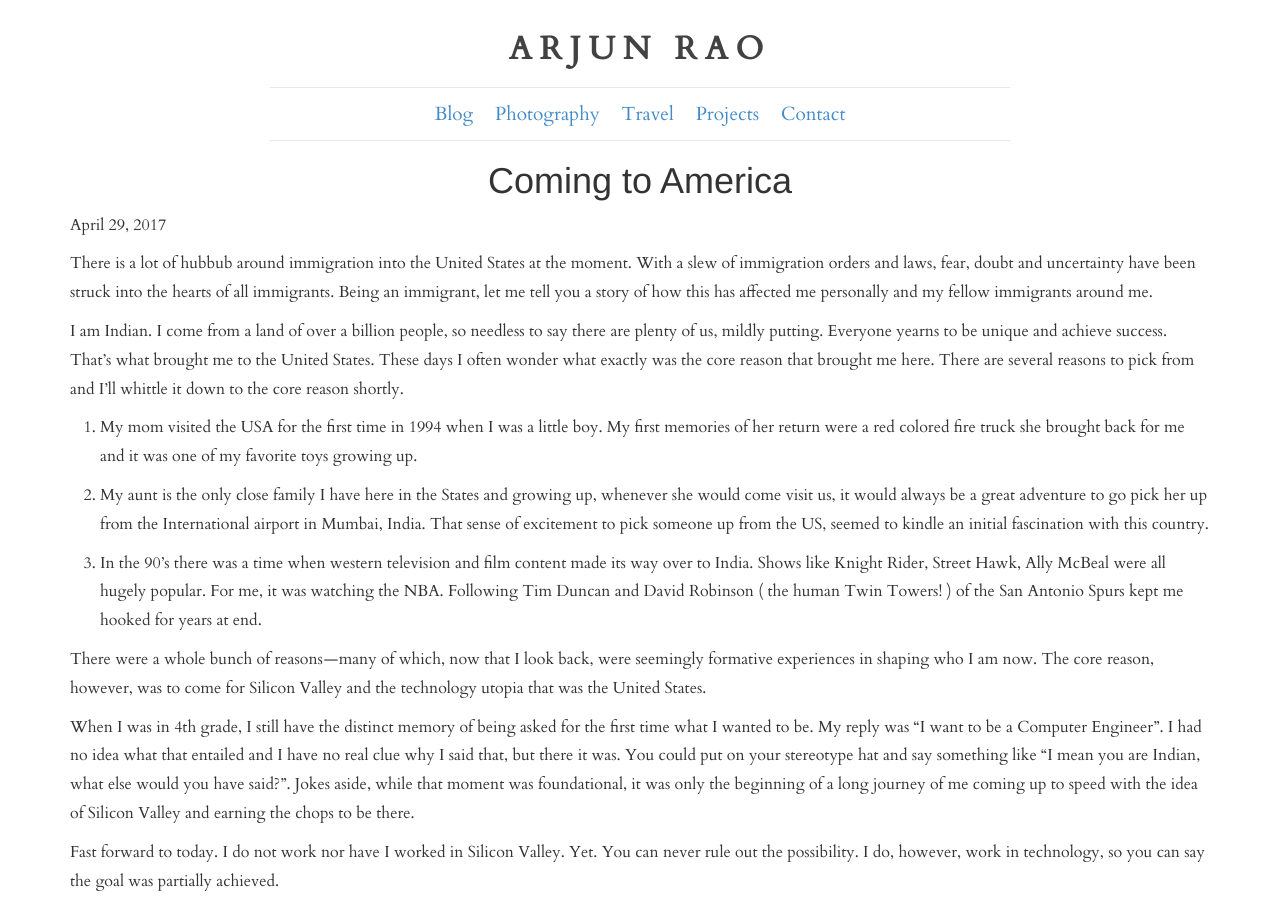
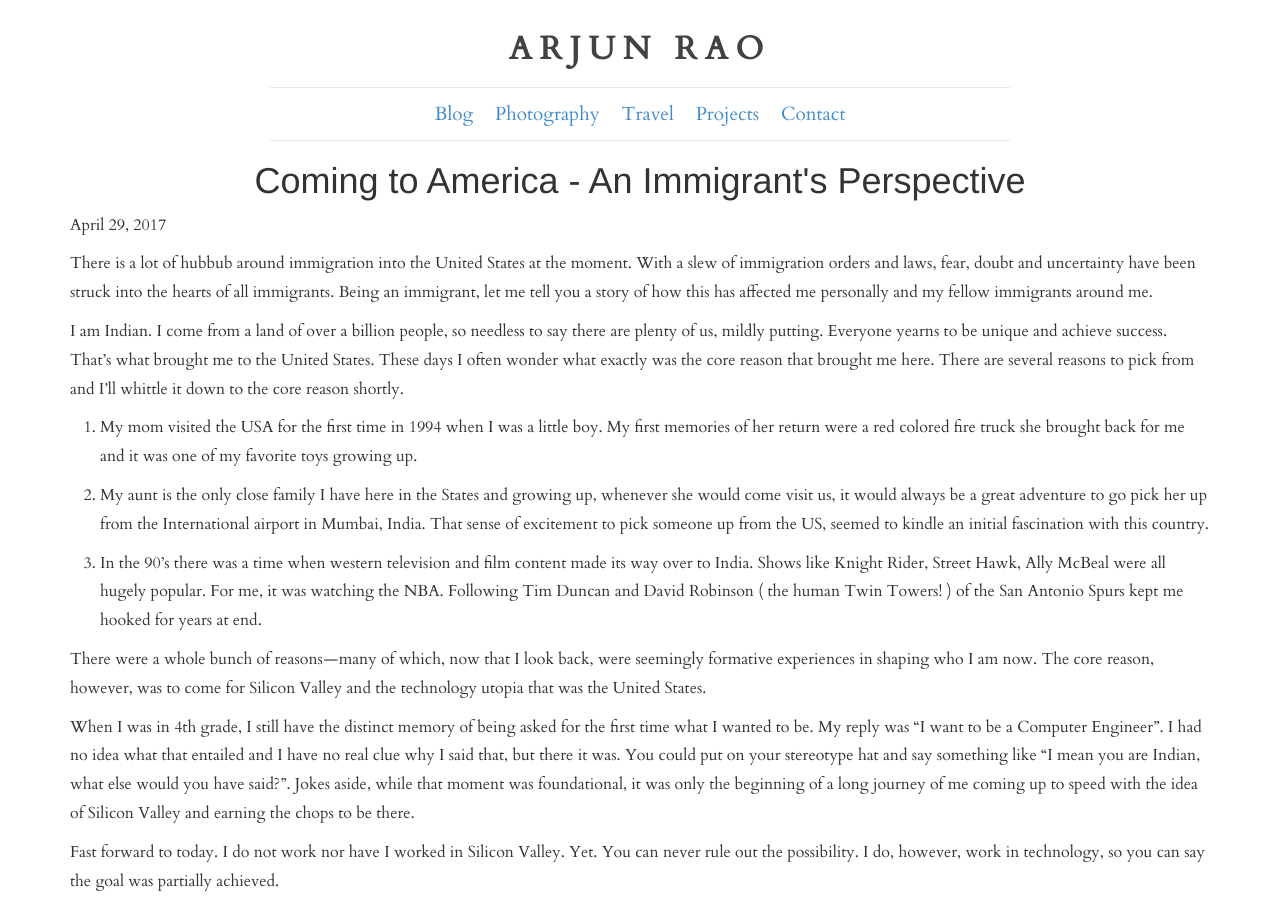
Before and after one commit to arjunrao87/arjunrao.co-v1, a Jekyll site: the page built from _posts/2017-04-29-coming-to-america.md, in a window 1280 px wide and 900 px high. Built offline with Jekyll 4.4.1, drawn with Linux system fonts in a browser that asks for light colours; nearby versions of some CDN libraries; comment, search, counter and statistics services are not loaded.

Commit message:
Adding new blog post

```diff
--- a/_posts/2017-04-29-coming-to-america.md
+++ b/_posts/2017-04-29-coming-to-america.md
@@ -1,6 +1,6 @@
 ---
 layout: post
-title: Coming to America
+title: Coming to America - An Immigrant's Perspective
 date: 2017-04-29
 type: post
 published: true
```
